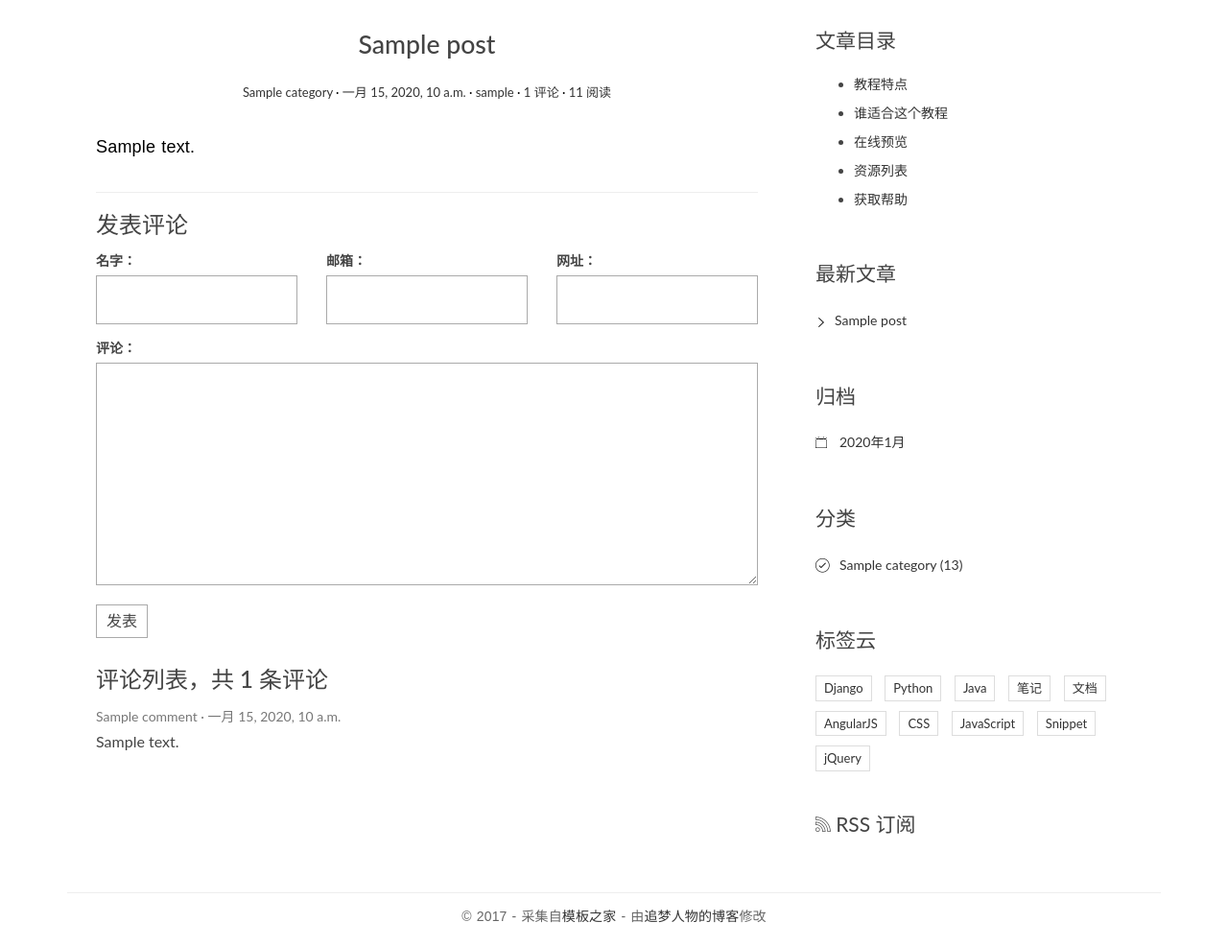
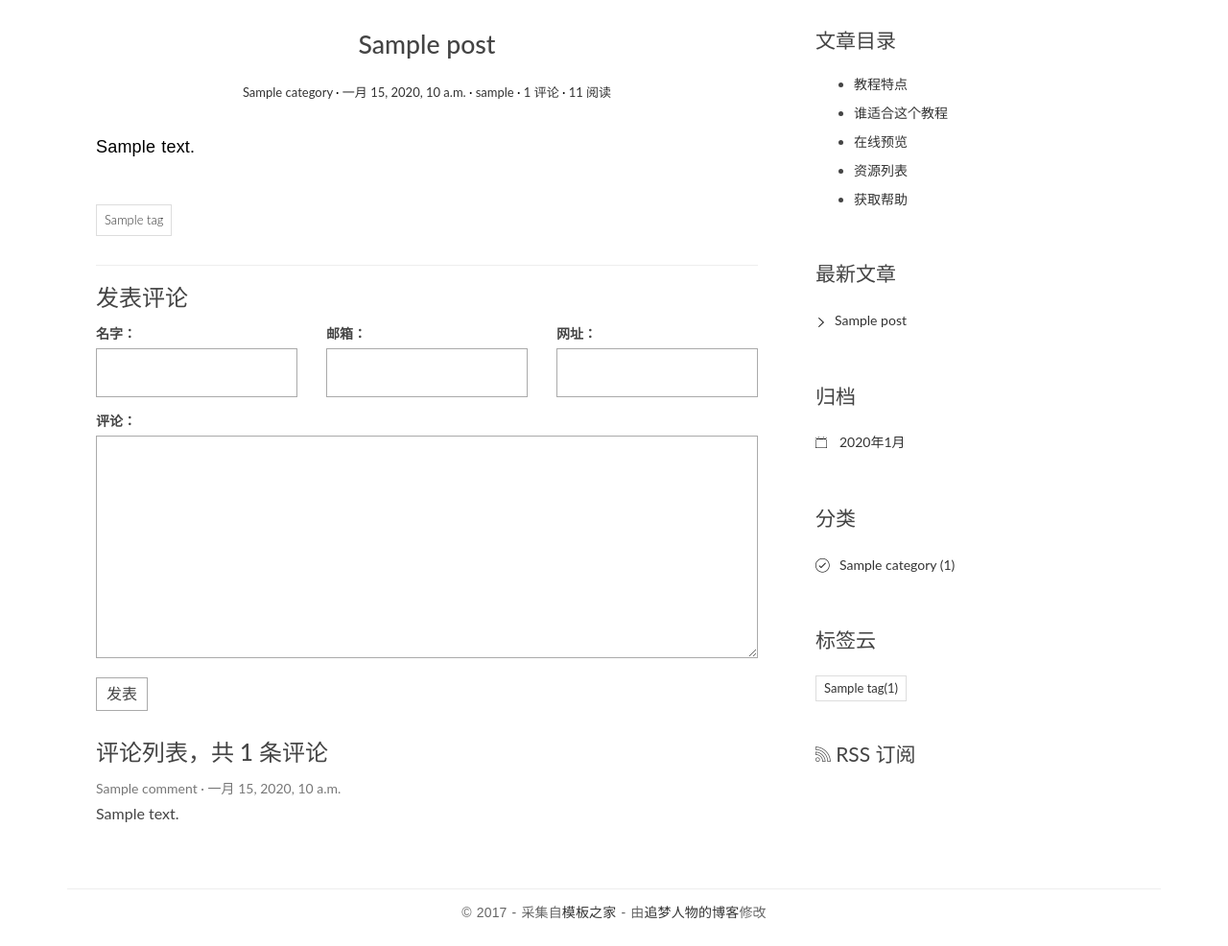
Before and after one commit to zyw94107/myblog, a Django app: page /post/1/ in a window 1280 px wide. Shown: the part 146-1132 px from the top of the page at 96% size. After the commit the page ends 1104 px from the top, so only its background shows below. Run offline with Django 3.2, Linux system fonts and the light colour scheme; tables that the repository leaves empty hold one stand-in row (values such as "Sample post"); some libraries are stand-ins or nearby versions.

Commit message:
add some things

```diff
--- a/blog/models.py
+++ b/blog/models.py
@@ -38,7 +38,7 @@ class Post(models.Model):
     #user
     author = models.ForeignKey(User)
 
-    views = models.PositiveIntegerField(default=0) #只为正数电饭锅 zaEFWD
+    views = models.PositiveIntegerField(default=0) #只为正数
 
     # 自定义 get_absolute_url 方法
     # 记得从 django.urls 中导入 reverse 函数
--- a/blog/templatetags/blog_tags.py
+++ b/blog/templatetags/blog_tags.py
@@ -1,5 +1,6 @@
-from ..models import Post,Category
+from ..models import Post,Category,Tag
 from django import template
+from django.db.models.aggregates import Count
 
 register = template.Library()
 #导入template包 并实例化Library类 并且将函数装饰register.simple_tag，这样就能在模板中使用了
@@ -13,6 +14,11 @@ def get_recent_post(num=5):#获得最近5篇文章 最新文章标签
 def archive():#归档模版标签
     return Post.objects.dates('creat_time','month',order='DESC')
 
+    #return Post.objects.annotate()
 @register.simple_tag
 def get_category():#分类标签
-    return Category.objects.all()
+    return Category.objects.annotate(num_posts=Count('post')).filter(num_posts__gt=0)
+
+@register.simple_tag
+def get_tags():
+    return Tag.objects.annotate(num_posts=Count('post')).filter(num_posts__gt=0)
--- a/blog/urls.py
+++ b/blog/urls.py
@@ -5,6 +5,7 @@ app_name='blog'
 urlpatterns = [
     url(r'^$',views.IndexView.as_view(), name='index'),
     url(r'^post/(?P<pk>[0-9]+)/$',views.PostDetailView.as_view(),name='detail'),
-    url(r'^archives/(?P<year>[0-9]{4})/(?P<month>[0-9]{1,2})/$',views.Archives.as_view(),name='archives'),
+    url(r'^archives/(?P<year>[0-9]{4})/(?P<month>[0-9]{1,2})/$',views.ArchivesView.as_view(),name='archives'),
     url(r'^category/(?P<pk>[0-9]+)',views.CategoryView.as_view(),name='category'),
+    url(r'^tag/(?P<pk>[0-9]+)',views.TagsView.as_view(),name='tag')
 ]
--- a/blog/views.py
+++ b/blog/views.py
@@ -1,6 +1,6 @@
 from django.shortcuts import render,get_object_or_404
 from django.views.generic import ListView,DetailView
-from .models import  Post,Category
+from .models import  Post,Category,Tag
 from comments.forms import CommentForm
 import markdown
 # Create your views here.
@@ -101,10 +101,10 @@ class PostDetailView(DetailView):
         })
         return context
 
-class Archives(IndexView):
+class ArchivesView(IndexView):
     def get_queryset(self):
 
-        return super(Archives,self).get_queryset().filter(creat_time__year=self.kwargs.get('year'),
+        return super(ArchivesView,self).get_queryset().filter(creat_time__year=self.kwargs.get('year'),
                                                           creat_time__month=self.kwargs.get('month'),
                                                           )
 
@@ -112,3 +112,8 @@ class CategoryView(IndexView):
     def get_queryset(self):#该父类方法主动获取所有列表数据，复写添加获取条件
         cate=get_object_or_404(Category,pk=self.kwargs.get('pk'))
         return super(CategoryView,self).get_queryset().filter(category=cate)
+
+class TagsView(IndexView):
+    def get_queryset(self):
+        tag =get_object_or_404(Tag,pk=self.kwargs.get('pk'))
+        return super(TagsView,self).get_queryset().filter(tag=tag)
--- a/templates/base.html
+++ b/templates/base.html
@@ -92,7 +92,7 @@
                     {% archive as archive_list %}
                     <ul>
                         {% for ar in archive_list %}
-                        <li><a href="{% url 'blog:archives' ar.year ar.month %}">{{ ar.year }}年{{ ar.month }}月</a> </li>
+                        <li><a href="{% url 'blog:archives' ar.year ar.month %}">{{ ar.year }}年{{ ar.month }}月</a></li>
                         {% empty %}
                         无归档！
                         {% endfor %}
@@ -104,7 +104,7 @@
                     {% get_category as category_list %}
                     <ul>
                         {% for cat in category_list %}
-                            <li><a href="{% url 'blog:category' cat.pk %}">{{ cat.name }} <span class="post-count">(13)</span></a></li>
+                            <li><a href="{% url 'blog:category' cat.pk %}">{{ cat.name }} <span class="post-count">({{ cat.num_posts }})</span></a></li>
                         {% empty %}
                             无分类
                         {% endfor %}
@@ -113,37 +113,15 @@
 
                 <div class="widget widget-tag-cloud">
                     <h3 class="widget-title">标签云</h3>
+                    {% get_tags as tag_list %}
                     <ul>
-                        <li>
-                            <a href="#">Django</a>
-                        </li>
-                        <li>
-                            <a href="#">Python</a>
-                        </li>
-                        <li>
-                            <a href="#">Java</a>
-                        </li>
-                        <li>
-                            <a href="#">笔记</a>
-                        </li>
-                        <li>
-                            <a href="#">文档</a>
-                        </li>
-                        <li>
-                            <a href="#">AngularJS</a>
-                        </li>
-                        <li>
-                            <a href="#">CSS</a>
-                        </li>
-                        <li>
-                            <a href="#">JavaScript</a>
-                        </li>
-                        <li>
-                            <a href="#">Snippet</a>
-                        </li>
-                        <li>
-                            <a href="#">jQuery</a>
-                        </li>
+                        {% for tag in tag_list %}
+                            <li>
+                                <a href="{% url 'blog:tag' tag.pk %}">{{ tag.name}}({{tag.num_posts}})</a>
+                            </li>
+                        {% empty %}
+                            暂无标签！
+                        {% endfor %}
                     </ul>
                 </div>
                 <div class="rss">
--- a/templates/blog/detail.html
+++ b/templates/blog/detail.html
@@ -15,6 +15,15 @@
       </header>
     <div class="entry-content clearfix">
       {{ post.body|safe }}
+        <div class="widget widget-tag-cloud">
+               <ul>
+                   {% for tag in post.tag.all %}
+                   <li>
+                       <a href="{% url 'blog:tag' tag.pk %}">{{ tag.name}}</a>
+                   </li>
+                   {% endfor %}
+               </ul>
+          </div>
      </div>
     </article>
 
```
